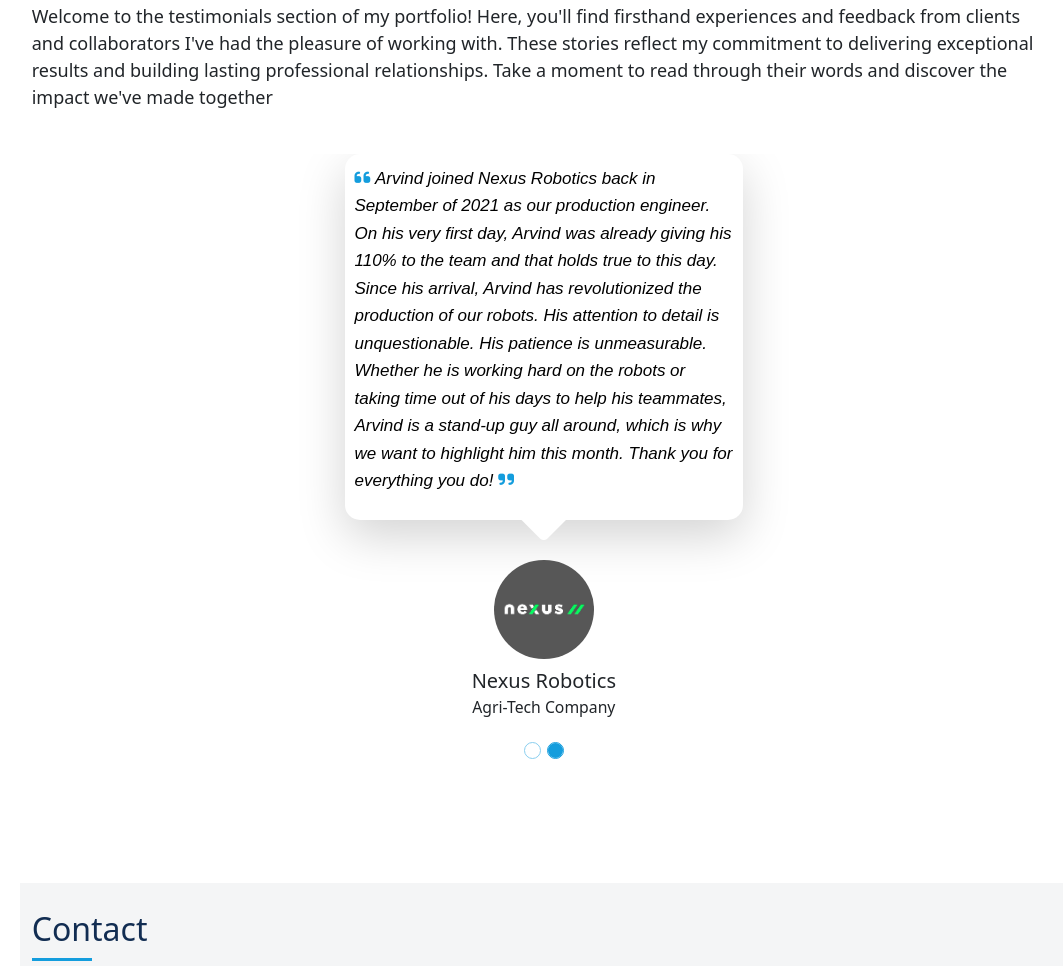
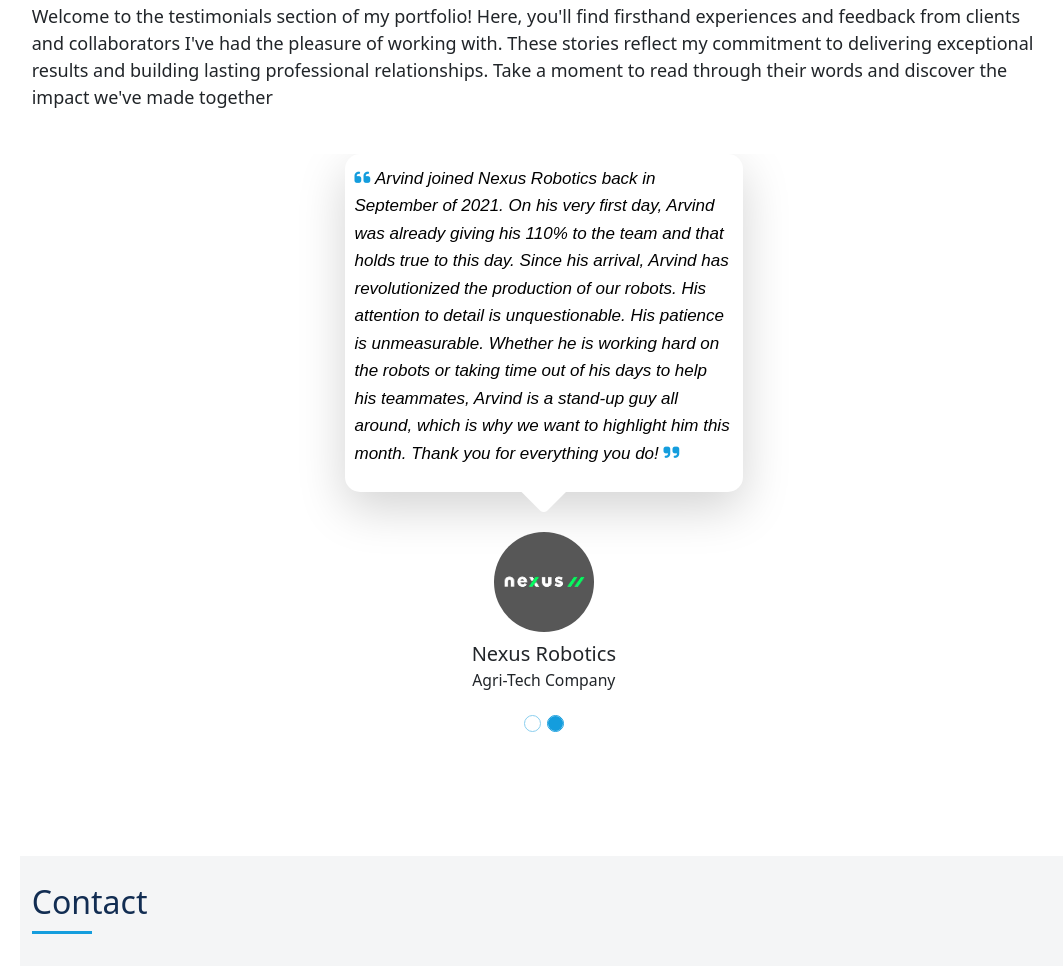
Before and after one commit to ArvindKalia/Portfolio-website, a plain HTML site: page index.html in a window 1280 px wide. Shown: the part 6329-7295 px from the top of the page, without its empty margins (201-1264 px from the left). Drawn offline with nearby package versions, Linux system fonts and the light colour scheme.

Commit message:
designchangeFinal8

```diff
--- a/index.html
+++ b/index.html
@@ -614,7 +614,7 @@
                                     <div class="carousel-item-box shadow-lg">
                                         <p>
                                             <i class="fa-solid fa-quote-left"></i>
-                                            <a href="https://ca.linkedin.com/in/arvindkalia">
+                                            <a>
                                                 I had the honor of mentoring a quick learner in Arvind for around a
                                                 year. I
                                                 was amazed by Arvind’s ability to handle complex projects during intense
@@ -642,7 +642,7 @@
                                     <div class="carousel-item-box shadow-lg">
                                         <p>
                                             <i class="fa-solid fa-quote-left"></i>
-                                            <a href="https://ca.linkedin.com/in/arvindkalia">
+                                            <a>
                                                 I had the pleasure of working with Arvind Kalia on a New Product
                                                 Introduction (NPI) project for a custom connector. He consistently
                                                 demonstrated exceptional project management skills, ensuring the project
@@ -674,10 +674,8 @@
                                     <div class="carousel-item-box shadow-lg">
                                         <p>
                                             <i class="fa-solid fa-quote-left"></i>
-                                            <a
-                                                href="https://www.linkedin.com/feed/update/urn:li:activity:6938552067061882880/">
-                                                Arvind joined Nexus Robotics back in September of 2021 as our production
-                                                engineer. On his very first day, Arvind was already giving his 110% to
+                                            <a>
+                                                Arvind joined Nexus Robotics back in September of 2021. On his very first day, Arvind was already giving his 110% to
                                                 the
                                                 team and that holds true to this day.
 
```
